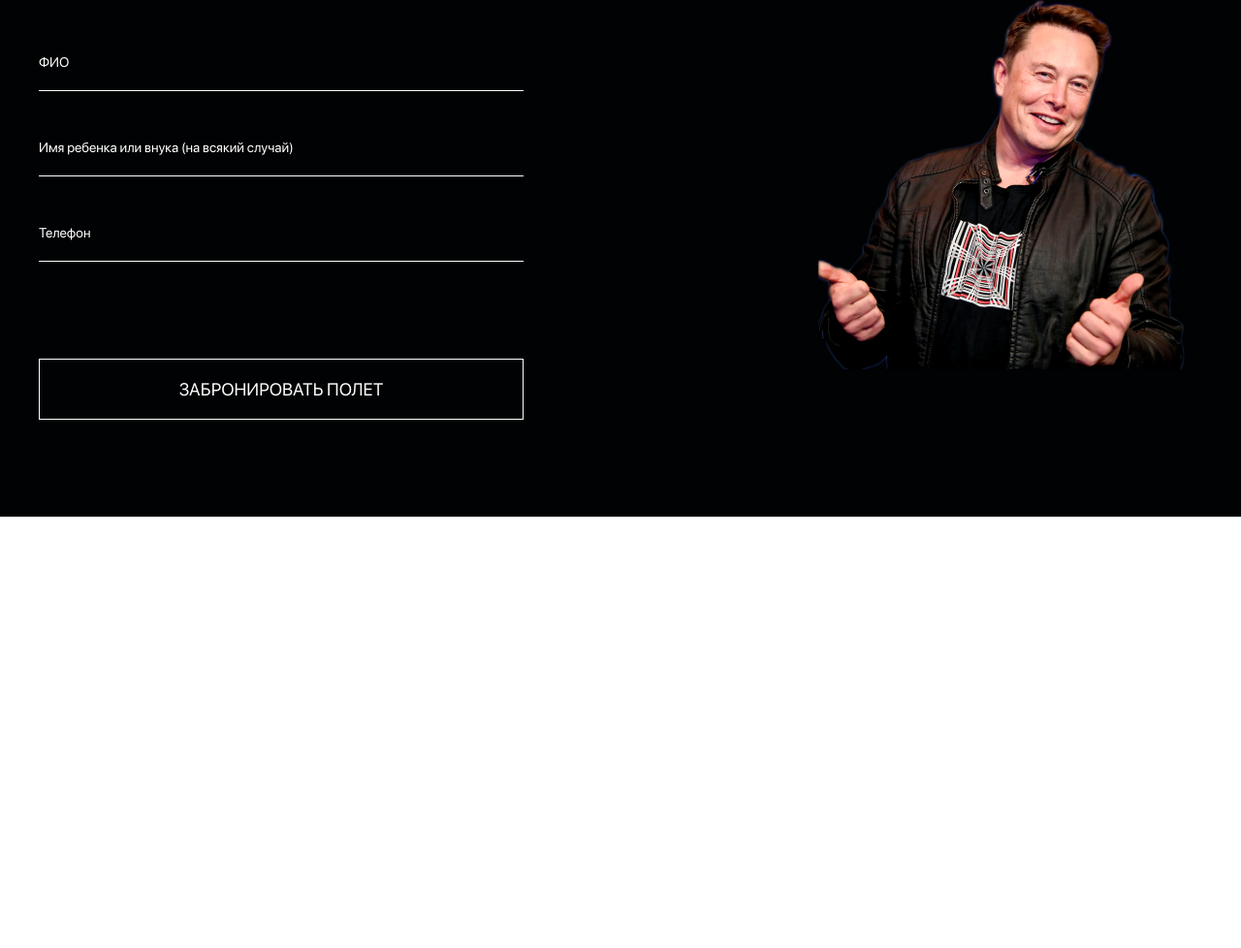
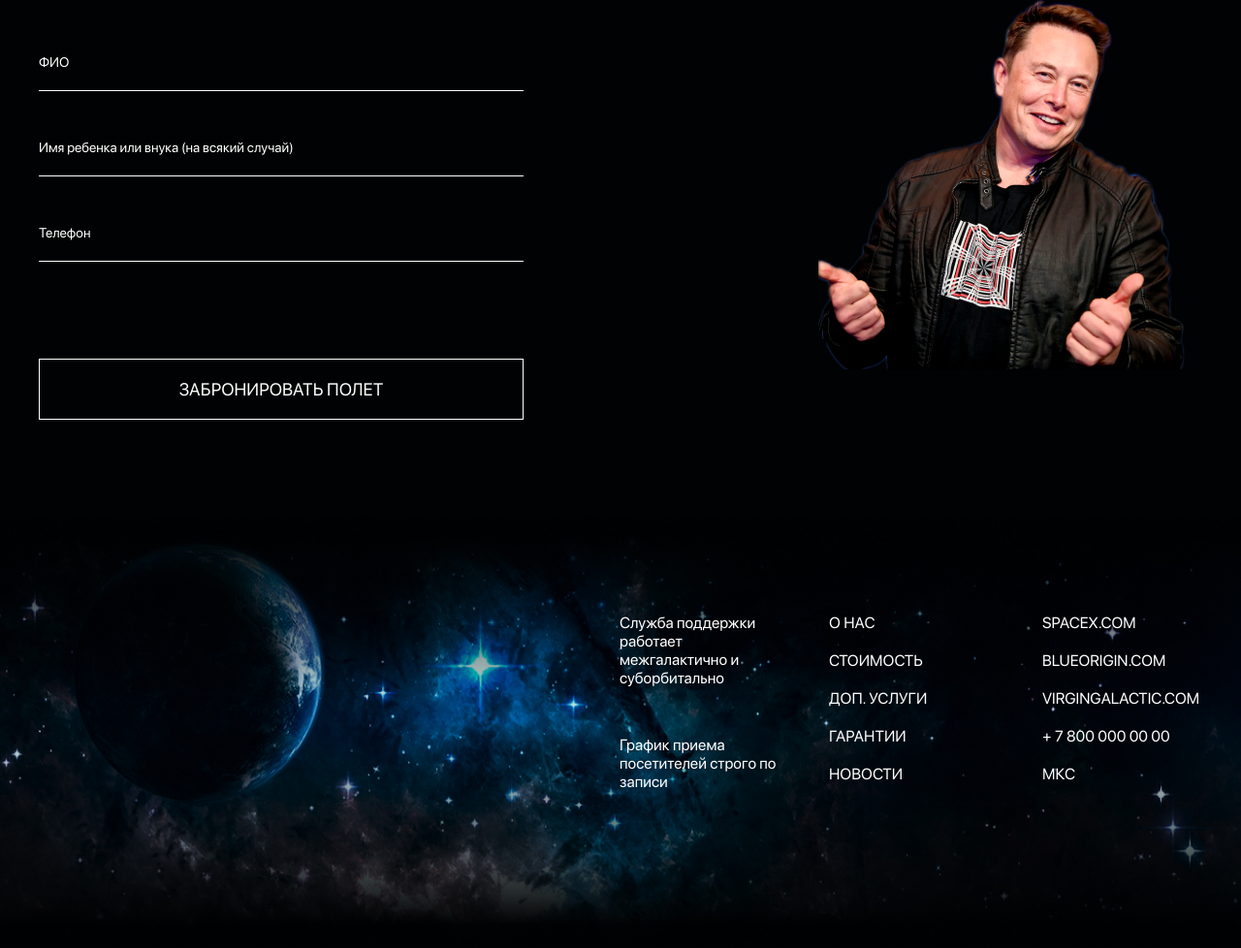
Before and after one commit to GolovanovAlex/Space_landing, a plain HTML site: page index.html in a window 1280 px wide. Shown: the part 6749-7727 px from the top of the page at 97% size. Before the commit the page ends 7282 px from the top, so only its background shows below. Drawn offline with nearby package versions, Linux system fonts and the light colour scheme; files whose address does not match are found by name.

Commit message:
completed html

```diff
--- a/index.html
+++ b/index.html
@@ -572,6 +572,60 @@
         </div>
       </section>
     </main>
+    <footer class="footer">
+      <div class="container">
+        <div class="footer__inner">
+          <div class="footer__text">
+            <p>Служба поддержки работает межгалактично и суборбитально</p>
+            <p>График приема посетителей строго по записи</p>
+          </div>
+          <ul class="footer__menu">
+            <li class="footer__item">
+              <a class="footer__link" href="#">О НАС </a>
+            </li>
+
+            <li class="footer__item">
+              <a class="footer__link" href="#">СТОИМОСТЬ</a>
+            </li>
+
+            <li class="footer__item">
+              <a class="footer__link" href="#">ДОП. УСЛУГИ</a>
+            </li>
+
+            <li class="footer__item">
+              <a class="footer__link" href="#">ГАРАНТИИ</a>
+            </li>
+
+            <li class="footer__item">
+              <a class="footer__link" href="#">НОВОСТИ</a>
+            </li>
+          </ul>
+          <ul class="footer__links">
+            <li class="footer__links-item">
+              <a class="footer__links-link" href="#">spacex.com </a>
+            </li>
+
+            <li class="footer__links-item">
+              <a class="footer__links-link" href="#">blueorigin.com</a>
+            </li>
+
+            <li class="footer__links-item">
+              <a class="footer__links-link" href="#">virgingalactic.com</a>
+            </li>
+
+            <li class="footer__links-item">
+              <a class="footer__links-link" href="tel:+78000000000"
+                >+ 7 800 000 00 00</a
+              >
+            </li>
+
+            <li class="footer__links-item">
+              <a class="footer__links-link" href="#">МКС</a>
+            </li>
+          </ul>
+        </div>
+      </div>
+    </footer>
 
     <script src="https://ajax.googleapis.com/ajax/libs/jquery/3.4.1/jquery.min.js"></script>
     <script src="js/slick.min.js"></script>
--- a/scss/style.scss
+++ b/scss/style.scss
@@ -50,6 +50,9 @@ body {
 a {
   color: inherit;
   text-decoration: none;
+}
+ul {
+  list-style: none;
 }
 button {
   font-family: "sf-pro-display";
@@ -183,8 +186,6 @@ button {
   }
 }
 
-.main {
-}
 .about {
   background-image: url(../images/bg/bg_content.jpg);
   background-position: center;
@@ -225,9 +226,6 @@ button {
     display: flex;
     justify-content: space-between;
     font-family: "sf-pro-display";
-    font-size: 16px;
-    font-weight: 400;
-    line-height: 19px;
     margin-bottom: 50px;
     p {
       width: 165px;
@@ -408,7 +406,6 @@ button {
     margin-bottom: 25px;
   }
   &__list {
-    list-style: none;
     margin-bottom: 25px;
   }
   &__list-item {
@@ -434,8 +431,6 @@ button {
   }
   &__buttons {
     width: 500px;
-    img {
-    }
   }
   &__btn {
     width: 100%;
@@ -464,8 +459,7 @@ button {
   &__box {
     position: relative;
   }
-  &__box-item {
-  }
+
   &__box-img {
     margin: 0 auto;
   }
@@ -508,8 +502,6 @@ button {
     line-height: 29px;
     margin-bottom: 80px;
   }
-  &__form {
-  }
   &__form-input {
     width: 100%;
     background-color: transparent;
@@ -545,3 +537,37 @@ button {
     margin-left: auto;
   }
 }
+.footer {
+  background-image: url(../images/bg/bg_footer.jpg);
+  background-size: cover;
+  background-repeat: no-repeat;
+  background-position: top center;
+  padding: 100px 0 150px;
+  &__inner {
+    display: flex;
+    justify-content: flex-end;
+  }
+  &__text {
+    width: 165px;
+    margin-right: 51px;
+    p + p {
+      margin-top: 50px;
+    }
+  }
+  &__menu {
+    width: 120px;
+    margin-right: 100px;
+  }
+  &__links {
+    width: 165px;
+  }
+  &__item,
+  &__links-item {
+    text-transform: uppercase;
+    margin-bottom: 20px;
+    transition: color 0.4s ease;
+    &:hover {
+      color: $color_hover;
+    }
+  }
+}
```
Also changed, not shown: css/style.css.
